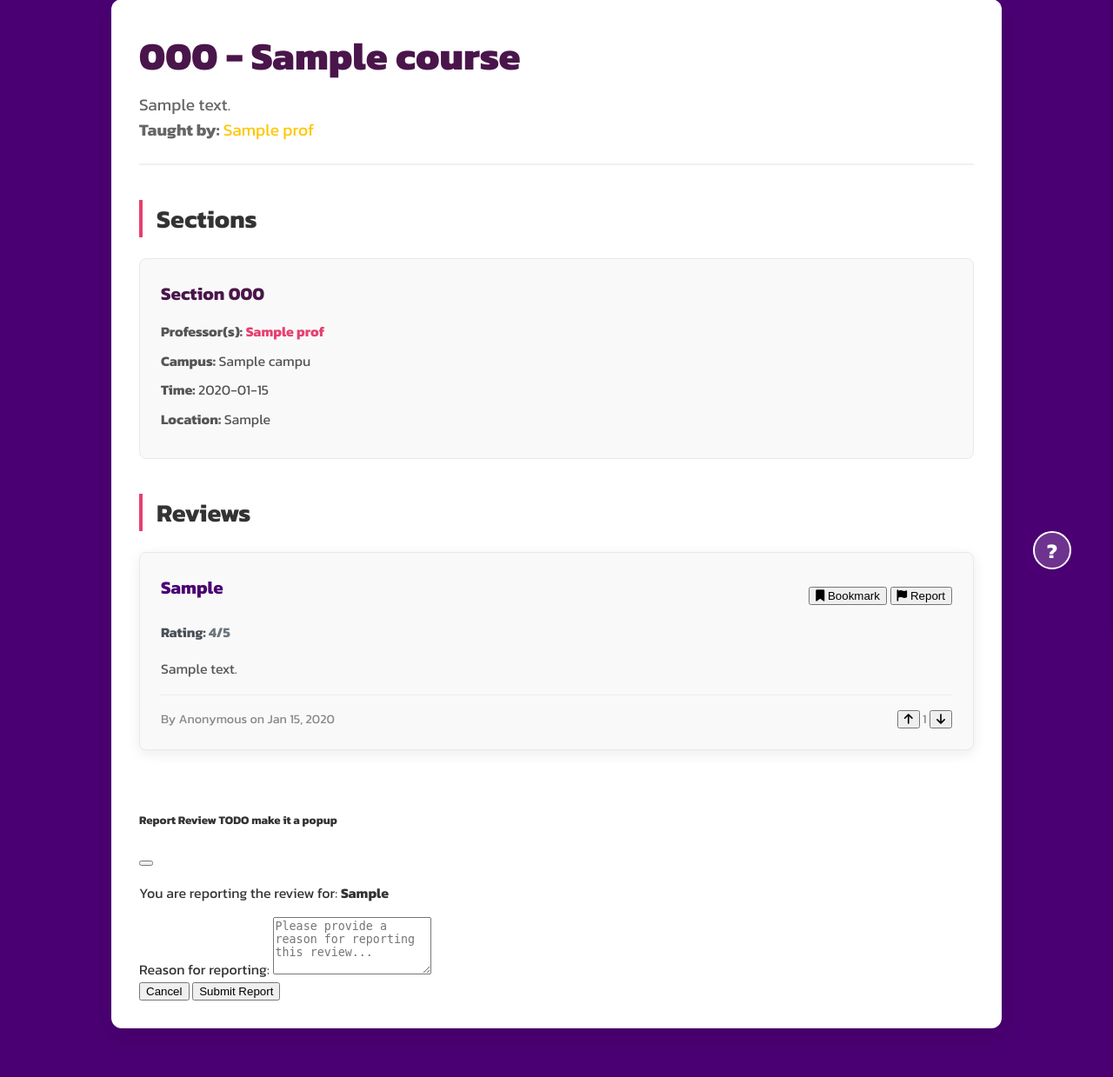
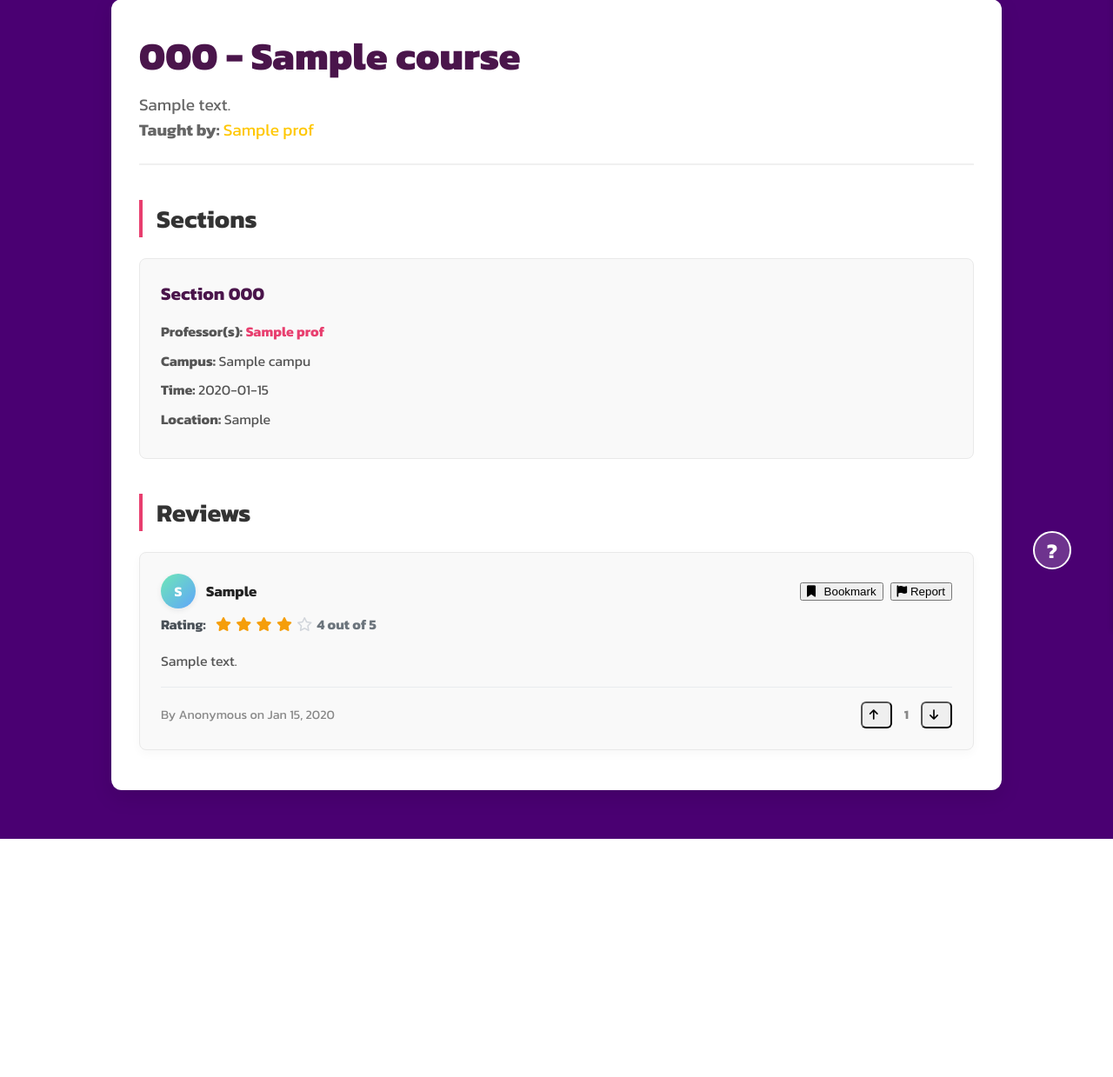
Before and after one commit to 6610545011/cn331_project, a Django app: page /courses/1/ in a window 1280 px wide. Shown: the part 113-1352 px from the top of the page at 87% size. After the commit the page ends 1078 px from the top, so only its background shows below. Run offline with Django 5.2, Linux system fonts and the light colour scheme; a user stored in the database is signed in; tables that the repository leaves empty hold one stand-in row (values such as "Sample post"); grey boxes marked "Sample" are stand-in pictures; some libraries are stand-ins or nearby versions.

Commit message:
decorate review_block css and modify report part in review block

```diff
--- a/core/static/core/js/main.js
+++ b/core/static/core/js/main.js
@@ -1,4 +1,3 @@
-
 document.addEventListener('DOMContentLoaded', function() {
     const menuToggle = document.getElementById('menuToggle');
     const sideNav = document.getElementById('sideNav');
@@ -66,6 +65,28 @@ document.body.addEventListener('click', function(e) {
             }
         })
         .catch(error => console.error('Error toggling bookmark:', error));
+    }
+
+    const deleteBtn = e.target.closest('.delete-review-btn');
+    if (deleteBtn) {
+        e.preventDefault();
+        if (!confirm('Are you sure you want to delete this review?')) return;
+        const url = deleteBtn.dataset.url;
+        const reviewCard = deleteBtn.closest('.review-card');
+        fetch(url, {
+            method: 'POST',
+            headers: {
+                'X-CSRFToken': csrftoken,
+                'Content-Type': 'application/json'
+            },
+        })
+        .then(response => response.json())
+        .then(data => {
+            if (data.status === 'ok') {
+                if (reviewCard) reviewCard.remove();
+            }
+        })
+        .catch(error => console.error('Error deleting review:', error));
     }
 });
 
@@ -137,13 +158,24 @@ document.body.addEventListener('submit', function(e) {
         .then(response => response.json())
         .then(data => {
             if (data.status === 'ok') {
-                const scoreSpan = document.querySelector(`.vote-score[data-review-id="${reviewId}"]`);
-                scoreSpan.textContent = data.new_score;
+                    // Update all score displays for this review (real-time on page)
+                    const scoreSpans = document.querySelectorAll(`.vote-score[data-review-id="${reviewId}"]`);
+                    scoreSpans.forEach(s => { s.textContent = data.new_score; });
 
-                upvoteBtn.classList.toggle('btn-success', data.user_vote == 1);
-                upvoteBtn.classList.toggle('btn-outline-success', data.user_vote != 1);
-                downvoteBtn.classList.toggle('btn-danger', data.user_vote == -1);
-                downvoteBtn.classList.toggle('btn-outline-danger', data.user_vote != -1);
+                    // Update all vote buttons/forms for this review across the page
+                    const voteForms = document.querySelectorAll(`.vote-form[data-review-id="${reviewId}"]`);
+                    voteForms.forEach(formEl => {
+                        const upBtn = formEl.querySelector('.upvote-btn');
+                        const downBtn = formEl.querySelector('.downvote-btn');
+                        if (upBtn) {
+                            upBtn.classList.toggle('btn-success', data.user_vote == 1);
+                            upBtn.classList.toggle('btn-outline-success', data.user_vote != 1);
+                        }
+                        if (downBtn) {
+                            downBtn.classList.toggle('btn-danger', data.user_vote == -1);
+                            downBtn.classList.toggle('btn-outline-danger', data.user_vote != -1);
+                        }
+                    });
             }
         })
         .catch(error => console.error('Error submitting vote:', error))
@@ -153,3 +185,62 @@ document.body.addEventListener('submit', function(e) {
         });
     }
 });
+
+// Modal helpers and fallback show/hide for report modal when Bootstrap is not available
+document.addEventListener('shown.bs.modal', function(evt) {
+    const modal = evt.target;
+    if (!modal) return;
+    const ta = modal.querySelector('textarea');
+    if (ta) ta.focus();
+});
+
+document.addEventListener('hidden.bs.modal', function(evt) {
+    const modal = evt.target;
+    if (!modal) return;
+    const alert = modal.querySelector('[id^="report-alert-"]');
+    if (alert) alert.innerHTML = '';
+    const form = modal.querySelector('form.report-form');
+    if (form) form.reset();
+});
+
+// Fallback: if Bootstrap JS is not loaded, provide simple show/hide behavior for report modal
+document.body.addEventListener('click', function(e) {
+    const rb = e.target.closest('.report-btn');
+    if (!rb) return;
+    const reviewId = rb.dataset.reviewId;
+    const modalEl = document.getElementById(`reportModal-${reviewId}`);
+    console.log('Report button clicked:', { reviewId, modalExists: !!modalEl, bootstrap: typeof bootstrap });
+    if (!modalEl) return;
+    if (typeof bootstrap === 'undefined') {
+        e.preventDefault();
+        modalEl.style.display = 'block';
+        modalEl.classList.add('show');
+        modalEl.removeAttribute('aria-hidden');
+        modalEl.setAttribute('aria-modal', 'true');
+        if (!document.getElementById('_fallback_backdrop')) {
+            const bd = document.createElement('div');
+            bd.id = '_fallback_backdrop';
+            bd.className = 'modal-backdrop fade show';
+            document.body.appendChild(bd);
+        }
+        const ta = modalEl.querySelector('textarea');
+        if (ta) ta.focus();
+    }
+});
+
+// Fallback: close modal when clicking Cancel / close icon if Bootstrap not present
+document.body.addEventListener('click', function(e) {
+    const dismissBtn = e.target.closest('[data-bs-dismiss="modal"], .btn-close');
+    if (!dismissBtn) return;
+    console.log('Dismiss clicked (fallback handler):', { bootstrap: typeof bootstrap });
+    if (typeof bootstrap !== 'undefined') return;
+    const modalEl = e.target.closest('.modal');
+    if (!modalEl) return;
+    e.preventDefault();
+    modalEl.style.display = 'none';
+    modalEl.classList.remove('show');
+    modalEl.setAttribute('aria-hidden', 'true');
+    modalEl.removeAttribute('aria-modal');
+    const bd = document.getElementById('_fallback_backdrop');
+    if (bd) bd.remove();
+});
--- a/core/templates/core/course_detail.html
+++ b/core/templates/core/course_detail.html
@@ -65,7 +65,5 @@
 {#  เพิ่มส่วนนี้เข้ามาเพื่อโหลด JavaScript ของระบบ Review  #}
 {# ======================================================== #}
 {% block extra_scripts %}
-    {% if course.reviews.all %}
-        {% include "review/includes/review_actions_js.html" %}
-    {% endif %}
+    {# review actions are handled globally by core/js/main.js; avoid including the per-page script to prevent duplicate bindings #}
 {% endblock extra_scripts %}
--- a/core/templates/core/search.html
+++ b/core/templates/core/search.html
@@ -94,7 +94,6 @@
 {% endblock content %}
 
 {% block extra_scripts %}
-{% include "review/includes/review_actions_js.html" %}
 <script>
 document.addEventListener('DOMContentLoaded', function () {
     const tabs = document.querySelectorAll('.tab-link');
--- a/core/templates/core/template.html
+++ b/core/templates/core/template.html
@@ -23,6 +23,9 @@
 
     <!-- Select2 CSS -->
     <link href="https://cdn.jsdelivr.net/npm/select2@4.1.0-rc.0/dist/css/select2.min.css" rel="stylesheet" />
+
+    <!-- Review block styles -->
+    <link rel="stylesheet" href="{% static 'review/css/review_block.css' %}">
 
     {% block extra_head %}{% endblock extra_head %}
 
--- /dev/null
+++ b/review/static/review/css/review_block.css
@@ -0,0 +1,163 @@
+/* Styles for review blocks used across search, profile, course/prof pages */
+.review-card {
+    background: #ffffff;
+    border: 1px solid #ececec;
+    padding: 16px;
+    border-radius: 10px;
+    box-shadow: 0 4px 12px rgba(20,20,20,0.03);
+    margin-bottom: 14px;
+}
+
+.review-head-left {
+    display: flex;
+    align-items: center;
+    gap: 12px;
+}
+
+.review-avatar {
+    width: 40px;
+    height: 40px;
+    border-radius: 50%;
+    background: linear-gradient(135deg,#6ee7b7,#60a5fa);
+    color: #fff;
+    display: flex;
+    align-items: center;
+    justify-content: center;
+    font-weight: 700;
+    box-shadow: 0 2px 6px rgba(0,0,0,0.08);
+}
+
+.review-card .review-header {
+    display: flex;
+    justify-content: space-between;
+    align-items: center;
+    gap: 12px;
+    margin-bottom: 6px;
+}
+
+.review-card .review-header h4 {
+    margin: 0;
+    font-size: 1.06rem;
+    color: #222;
+    line-height: 1.2;
+}
+
+.review-card .btn-group {
+    display: flex;
+    gap: 8px;
+}
+
+.review-rating {
+    color: #d97706; /* golden */
+    font-weight: 600;
+    margin: 6px 0;
+}
+
+.review-stars {
+    margin-left: 8px;
+    display: inline-block;
+}
+.review-stars .fa-star {
+    color: #f59e0b; /* gold */
+    margin-right: 2px;
+}
+.review-stars .far {
+    color: #d1d5db; /* light grey for empty star */
+}
+
+/* Ensure stars are visible on dark profile background (override) */
+.profile-container .review-stars .fa-star,
+.profile-tab-pane .review-stars .fa-star {
+    color: #ffd166;
+}
+.profile-container .review-stars .far,
+.profile-tab-pane .review-stars .far {
+    color: rgba(255,255,255,0.35);
+}
+
+.review-rating .star {
+    color: #f59e0b;
+    margin-left: 6px;
+}
+
+.review-card p {
+    margin: 8px 0;
+    color: #333;
+    line-height: 1.45;
+}
+
+.review-meta {
+    display: flex;
+    justify-content: space-between;
+    align-items: center;
+    margin-top: 10px;
+    font-size: 0.92rem;
+    color: #666;
+    gap: 12px;
+    flex-wrap: wrap;
+}
+
+.review-author {
+    display: flex;
+    align-items: center;
+    gap: 8px;
+}
+
+.review-actions .vote-form {
+    display: flex;
+    align-items: center;
+    gap: 6px;
+}
+
+.vote-score {
+    font-weight: 700;
+    padding: 0 8px;
+}
+
+.vote-btn {
+    padding: 6px 8px;
+    border-radius: 6px;
+}
+
+/* Inline report styles removed — using Bootstrap modal instead */
+
+.bookmark-btn i,
+.vote-btn i {
+    margin-right: 6px;
+}
+
+/* Smaller screens tweaks */
+@media (max-width: 600px) {
+    .review-card { padding: 12px; }
+    .review-header h4 { font-size: 1rem; }
+    .review-meta { font-size: 0.85rem; }
+    .btn-group .btn { padding: 6px 8px; }
+}
+
+/* Modal textarea slightly larger for readability */
+.report-form textarea {
+    min-height: 120px;
+}
+
+/* Profile-specific tweaks: make text white for review blocks inside profile views */
+.profile-container .review-card,
+.profile-tab-pane .review-card {
+    color: #ffffff;
+}
+.profile-container .review-card p,
+.profile-tab-pane .review-card p,
+.profile-container .review-card .review-meta,
+.profile-tab-pane .review-card .review-meta,
+.profile-container .review-card .review-header h4,
+.profile-tab-pane .review-card .review-header h4,
+.profile-container .review-card .review-rating,
+.profile-tab-pane .review-card .review-rating {
+    color: #ffffff;
+}
+
+/* If profile uses a dark background, slightly darken the card background for contrast */
+.profile-container .review-card,
+.profile-tab-pane .review-card {
+    background: rgba(255,255,255,0.08);
+    border-color: rgba(255,255,255,0.08);
+}
--- a/review/templates/review/includes/review_block.html
+++ b/review/templates/review/includes/review_block.html
@@ -3,8 +3,11 @@
     The controlling JavaScript is loaded separately.
 {% endcomment %}
 <div class="info-card review-card">
-    <div class="review-header" style="display: flex; justify-content: space-between; align-items: center; margin-bottom: 0.5rem;">
-        <h4>{{ review.head }}</h4>
+    <div class="review-header">
+        <div class="review-head-left">
+            <div class="review-avatar">{{ review.user.username|slice:":1"|upper }}</div>
+            <h4>{{ review.head }}</h4>
+        </div>
         {% if user.is_authenticated %}
         <div class="btn-group">
             <button class="btn btn-sm bookmark-btn {% if review.is_bookmarked %}btn-primary{% else %}btn-outline-primary{% endif %}"
@@ -12,14 +15,32 @@
                     data-url="{% url 'review:toggle_bookmark' review.id %}">
                 <i class="fas fa-bookmark"></i> Bookmark
             </button>
-            {# หมายเหตุ: ปุ่ม Report นี้ต้องใช้ Bootstrap JS หรือ custom JS เพื่อให้ Modal ทำงาน #}
-            <button class="btn btn-sm btn-outline-danger report-btn" data-bs-toggle="modal" data-bs-target="#reportModal-{{ review.id }}">
+            {# Use Bootstrap modal for report popup #}
+            <button class="btn btn-sm btn-outline-danger report-btn" data-review-id="{{ review.id }}" data-bs-toggle="modal" data-bs-target="#reportModal-{{ review.id }}">
                 <i class="fas fa-flag"></i> Report
             </button>
+            {% if request.resolver_match.url_name == 'users:profile' and user == review.user %}
+            <button class="btn btn-sm btn-outline-danger delete-review-btn" data-review-id="{{ review.id }}" data-url="{% url 'review:delete_review' review.id %}">
+                <i class="fas fa-trash"></i> Delete
+            </button>
+            {% endif %}
         </div>
         {% endif %}
     </div>
-    <p class="review-rating"><strong>Rating:</strong> {{ review.rating }}/5</p>
+    <p class="review-rating">
+        <strong>Rating:</strong>
+        <span class="review-stars" aria-label="Rating: {{ review.rating }} out of 5">
+            {% comment %} Render 5 stars; filled for <= rating, outline otherwise {% endcomment %}
+            {% for _ in "12345" %}
+                {% if forloop.counter <= review.rating %}
+                    <i class="fas fa-star" aria-hidden="true"></i>
+                {% else %}
+                    <i class="far fa-star" aria-hidden="true"></i>
+                {% endif %}
+            {% endfor %}
+        </span>
+        <span class="visually-hidden">{{ review.rating }} out of 5</span>
+    </p>
     <p>{{ review.body }}</p>
     <div class="review-meta">
         <span class="review-author">
@@ -46,10 +67,11 @@
         </div>
         {% endif %}
     </div>
+    {# inline report removed; modal below will provide popup UI #}
 </div>
 {% if user.is_authenticated %}
 <!-- Report Modal -->
-<div class="modal fade" id="reportModal-{{ review.id }}" tabindex="-1" aria-labelledby="reportModalLabel-{{ review.id }}" aria-hidden="true">
+<div class="modal fade" id="reportModal-{{ review.id }}" tabindex="-1" aria-labelledby="reportModalLabel-{{ review.id }}" aria-hidden="true" style="display:none;">
     <div class="modal-dialog">
         <div class="modal-content">
             <div class="modal-header">
--- a/review/urls.py
+++ b/review/urls.py
@@ -16,4 +16,7 @@ urlpatterns = [
     path('report/<int:review_id>/', views.report_review, name='report_review'),
     path('vote/<int:review_id>/', views.vote_review, name='vote_review'),
 
+        # Delete review
+        path('delete/<int:review_id>/', views.delete_review, name='delete_review'),
+
 ]
```
Also changed, not shown: review/templates/review/includes/review_actions_js.html (+77 -0 lines), review/views.py (+9 -0 lines), users/templates/users/profile.html (+10 -12 lines).
